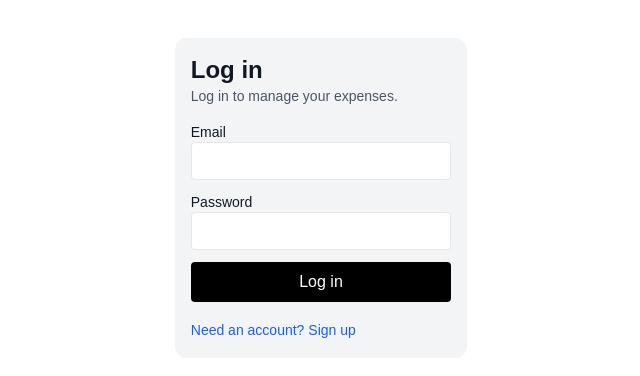
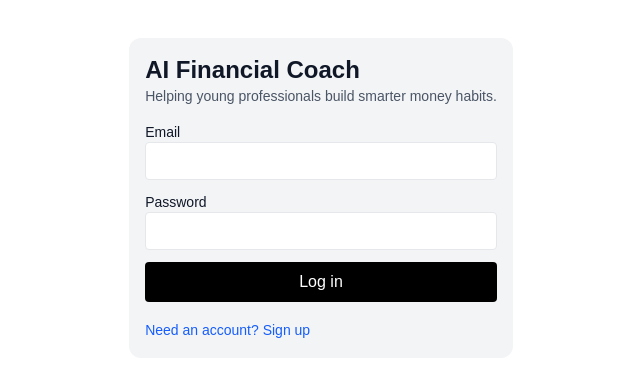
Before and after one commit to jyd-hu/project01, a Next.js app: page /login in a window 1280 px wide. Shown: the part 202-578 px from the top of the page, without its empty margins (319-959 px from the left). Built offline with nearby package versions, Linux system fonts and the light colour scheme; no server answers.

Commit message:
login page updated

```diff
--- a/src/app/login/page.tsx
+++ b/src/app/login/page.tsx
@@ -88,13 +88,9 @@ export default function LoginPage() {
     <main className="mx-auto flex min-h-screen max-w-md flex-col justify-center p-4">
       <section className="space-y-4 rounded-xl bg-gray-100 p-4 text-gray-900">
         <div>
-          <h1 className="text-2xl font-semibold">
-            {isSignup ? 'Create account' : 'Log in'}
-          </h1>
+          <h1 className="text-2xl font-semibold">AI Financial Coach</h1>
           <p className="text-sm text-gray-600">
-            {isSignup
-              ? 'Sign up with your email and password.'
-              : 'Log in to manage your expenses.'}
+            Helping young professionals build smarter money habits.
           </p>
         </div>
 
```
Also changed, not shown: 1 other file (tests, documents, lock files or other folders).
